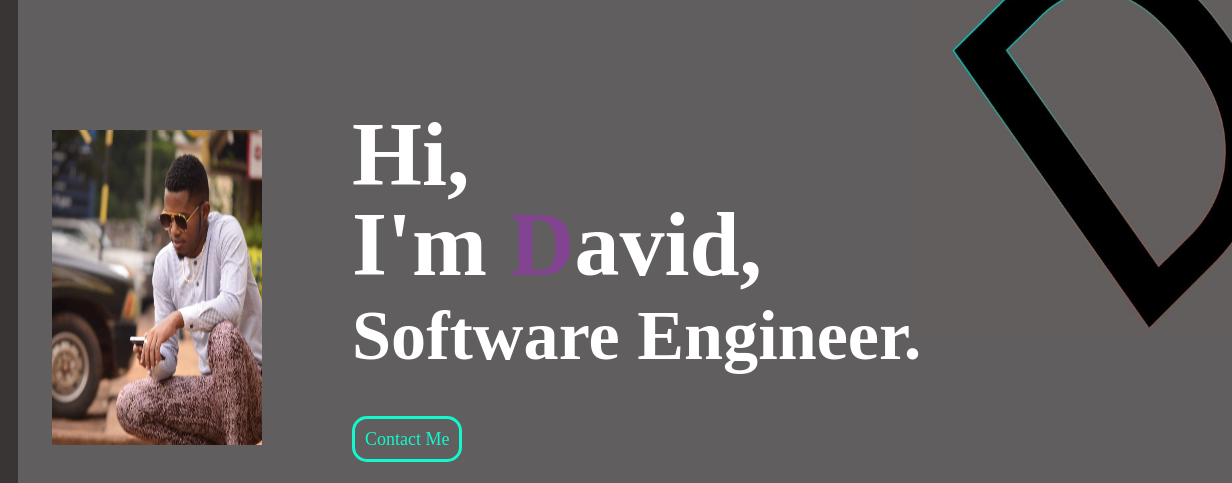
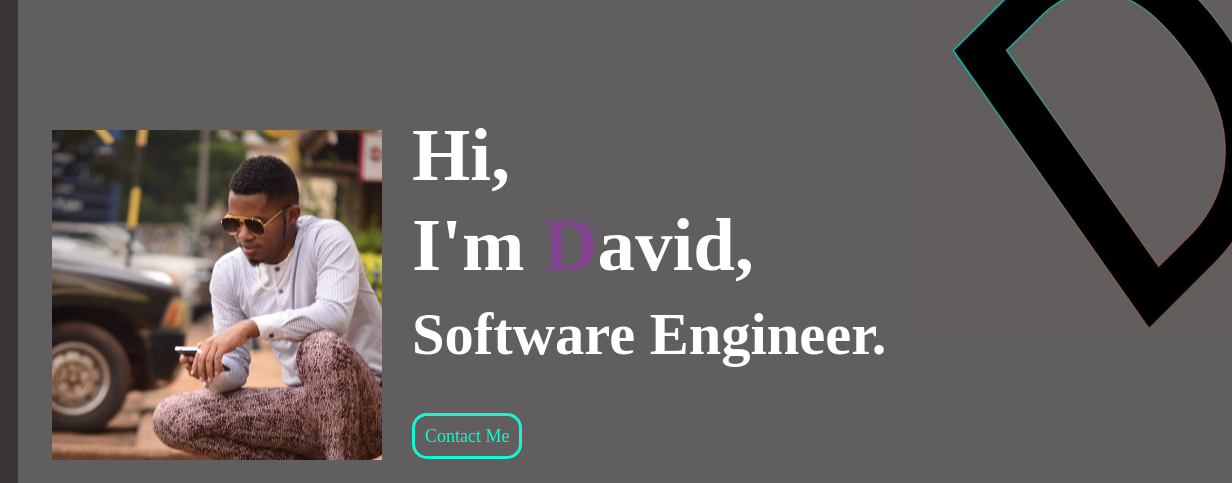
Before and after one commit to devu2/My-Brand-David-Uwayezu, a plain HTML site: page UI/Landing-page/index.html in a window 1280 px wide. Shown: the part 157-640 px from the top of the page, 48-1280 px from the left. Drawn offline with Linux system fonts and the light colour scheme.

Commit message:
fixing my image

```diff
--- a/UI/Landing-page/index.css
+++ b/UI/Landing-page/index.css
@@ -19,17 +19,17 @@ ul {
 
 .my-landing-photo{
 	position: fixed;
-	width: 210px;
-	height: 315px;
+	width: auto;
+	height: 330px;
 	margin:	200px 10px 200px 100px;
 
 }
 .block{
 	position: fixed;
 	line-height: 90px;
-	margin-left: 400px;
+	margin-left: 460px;
 	margin-top: 180px;
-	font-size: 60px;
+	font-size: 50px;
 	/*font-weight: bold;*/
 	text-align: left;
 
```
